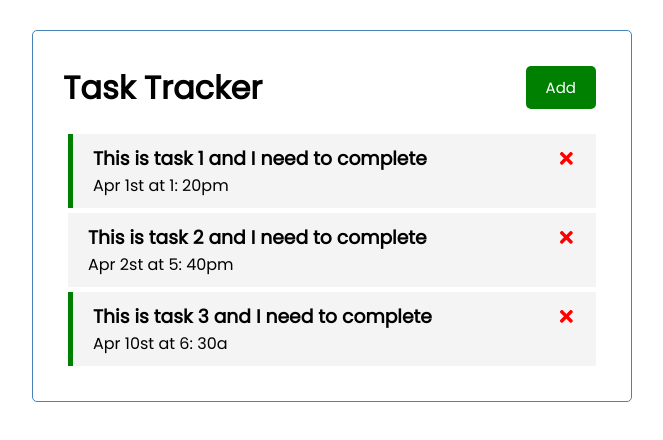
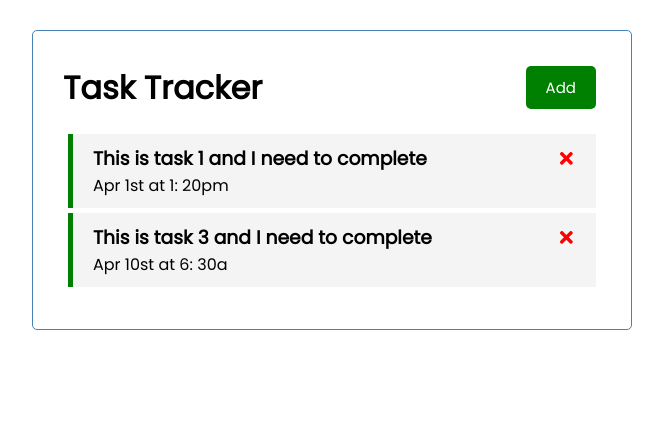
Before and after one commit to niloysikdar/React-Task-Tracker, a React (Create React App) app: page / in a window 1280 px wide. Shown: the top 440 px of the page, without its empty margins (308-971 px from the left). Built offline with nearby package versions, Linux system fonts and the light colour scheme; data requests are answered from the project's data file.

Commit message:
Delete from db through json-server

```diff
--- a/db.json
+++ b/db.json
@@ -7,12 +7,6 @@
       "reminder": true
     },
     {
-      "id": 2,
-      "text": "This is task 2 and I need to complete",
-      "day": "Apr 2st at 5: 40pm",
-      "reminder": false
-    },
-    {
       "id": 3,
       "text": "This is task 3 and I need to complete",
       "day": "Apr 10st at 6: 30a",
--- a/src/App.js
+++ b/src/App.js
@@ -29,7 +29,7 @@ const App = () => {
 
   // Adding a Task
   const addTaskfunc = (task) => {
-    const id = tasks.length + 1
+    const id = Math.floor(Math.random() * 2000) + 1;
     const newtask = { id, ...task };
     console.log(tasks);
     setTasks([...tasks, newtask]);
@@ -37,7 +37,10 @@ const App = () => {
   }
 
   // Delete a Task
-  const deleteTask = (id) => {
+  const deleteTask = async (id) => {
+    await fetch(`http://localhost:5000/tasks/${id}`, {
+      method: 'DELETE'
+    });
     setTasks(tasks.filter((task) => task.id !== id));
   }
 
```
